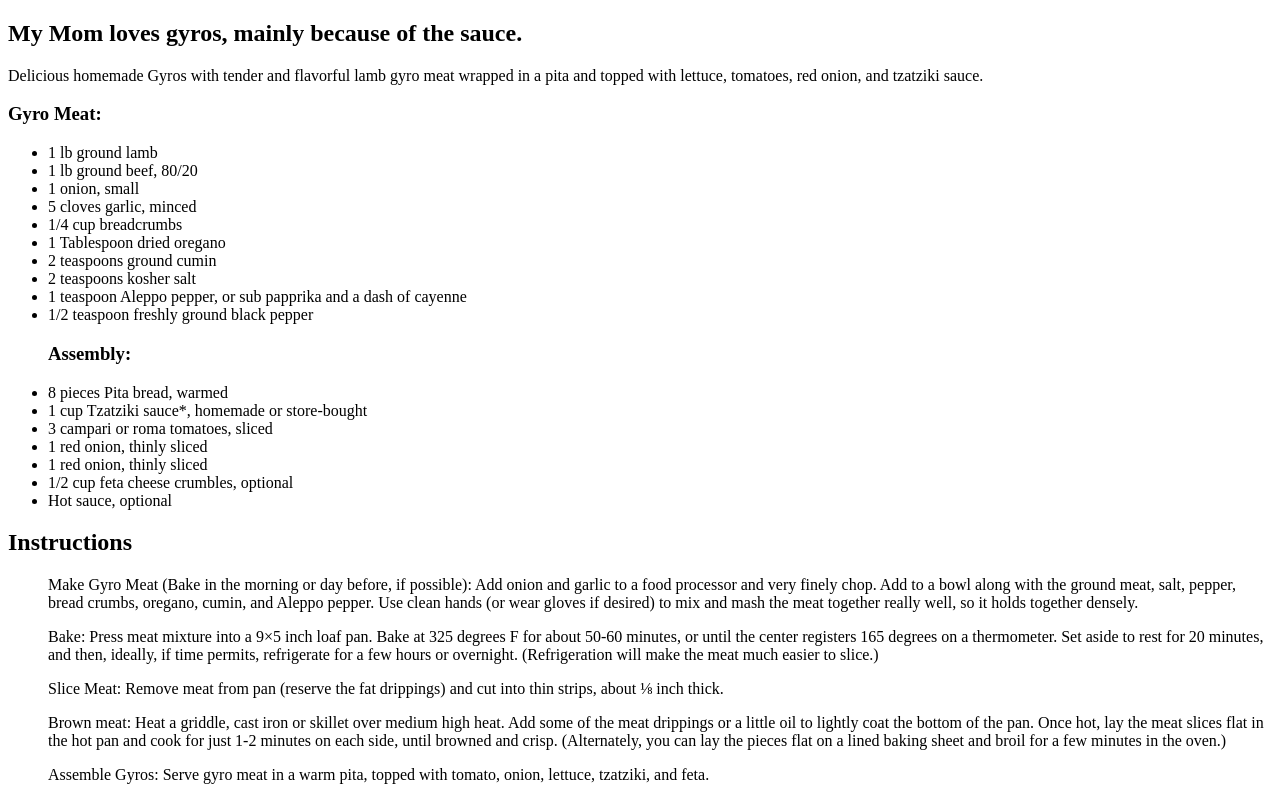
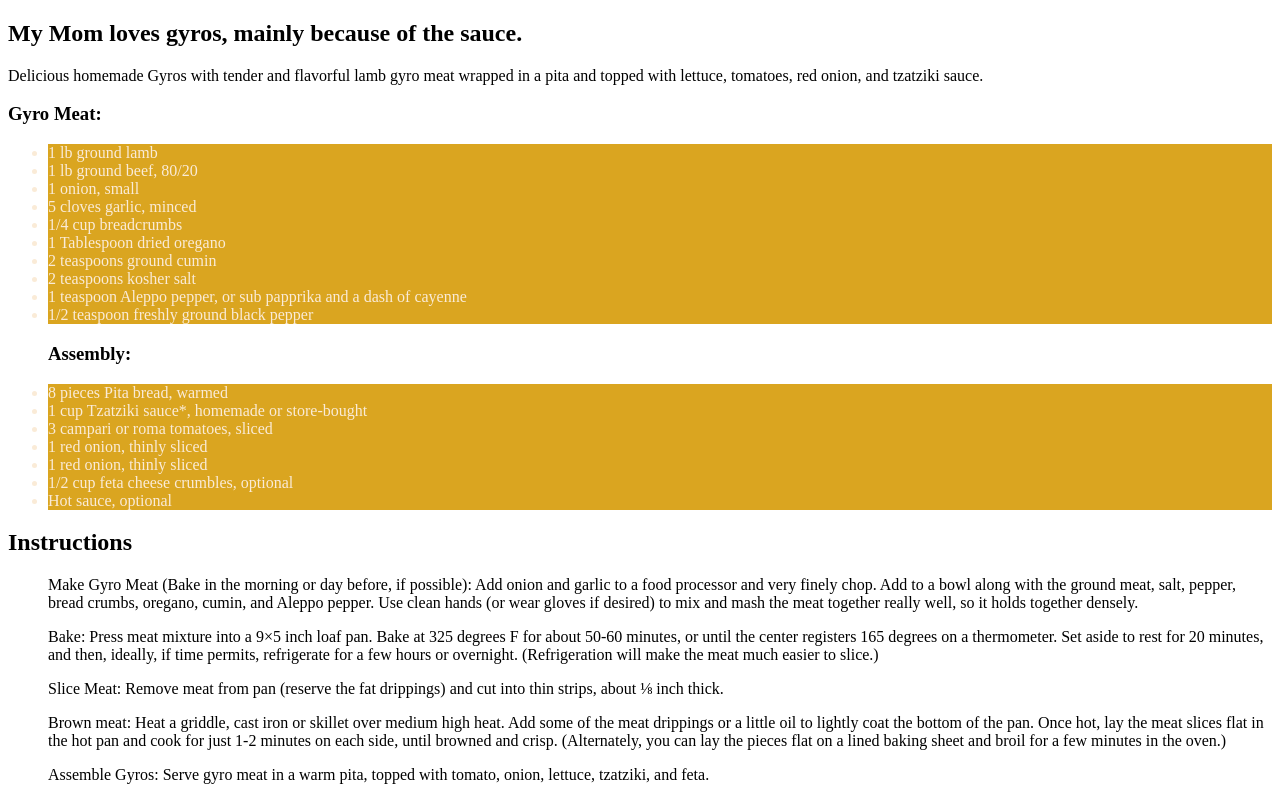
Before and after one commit to Trukin8r/Odin-recipes-Zoe, a plain HTML site: page recipes/Gyros.html in a window 1280 px wide. Shown: the part 1884-2684 px from the top of the page. Drawn offline with Linux system fonts and the light colour scheme.

Commit message:
adding css to gyros

```diff
--- a/style.css
+++ b/style.css
@@ -17,6 +17,11 @@ li.money {
     text-align: center;
     font-weight: bold;
     color: blue;
+}
+
+.ken {
+    background-color: goldenrod;
+    color: antiquewhite;
 }
 
 #firework {
```
